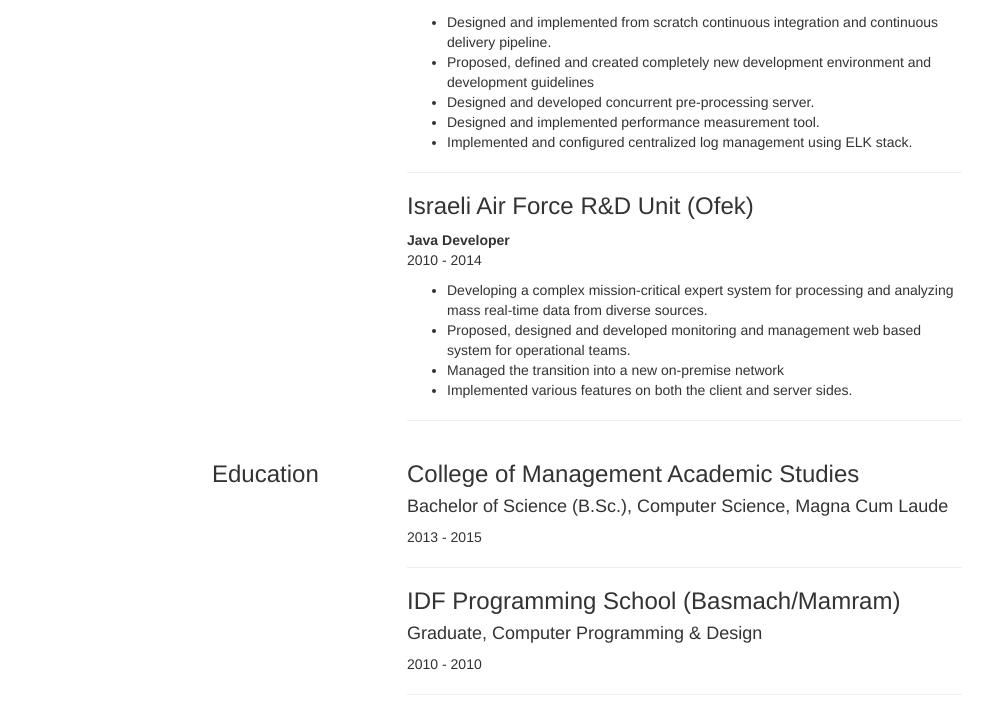
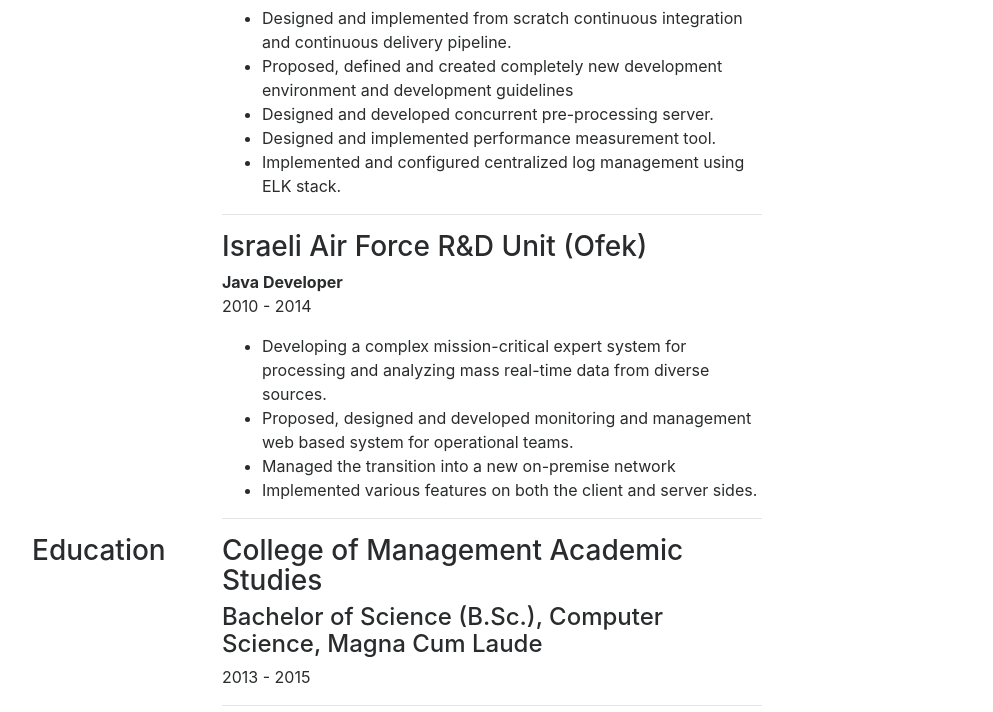
Before and after one commit to edeNFed/edenfed.github.io, a plain HTML site: page index.html in a window 1280 px wide. Shown: the part 318-1030 px from the top of the page, without its empty margins (53-1046 px from the left). Drawn offline with nearby package versions, Linux system fonts and the light colour scheme.

Commit message:
Update index.html

```diff
--- a/index.html
+++ b/index.html
@@ -5,7 +5,7 @@
 <meta http-equiv="X-UA-Compatible" content="IE=edge">
 <meta name="viewport" content="width=device-width, initial-scale=1">
 <title> </title>
-<link href="http://bootswatch.com/lumen/bootstrap.min.css" rel="stylesheet"/>
+<link href="https://maxcdn.bootstrapcdn.com/bootstrap/4.0.0-beta.3/css/bootstrap.min.css" rel="stylesheet"/>
 <style></style>
 </head>
 <body>
```
